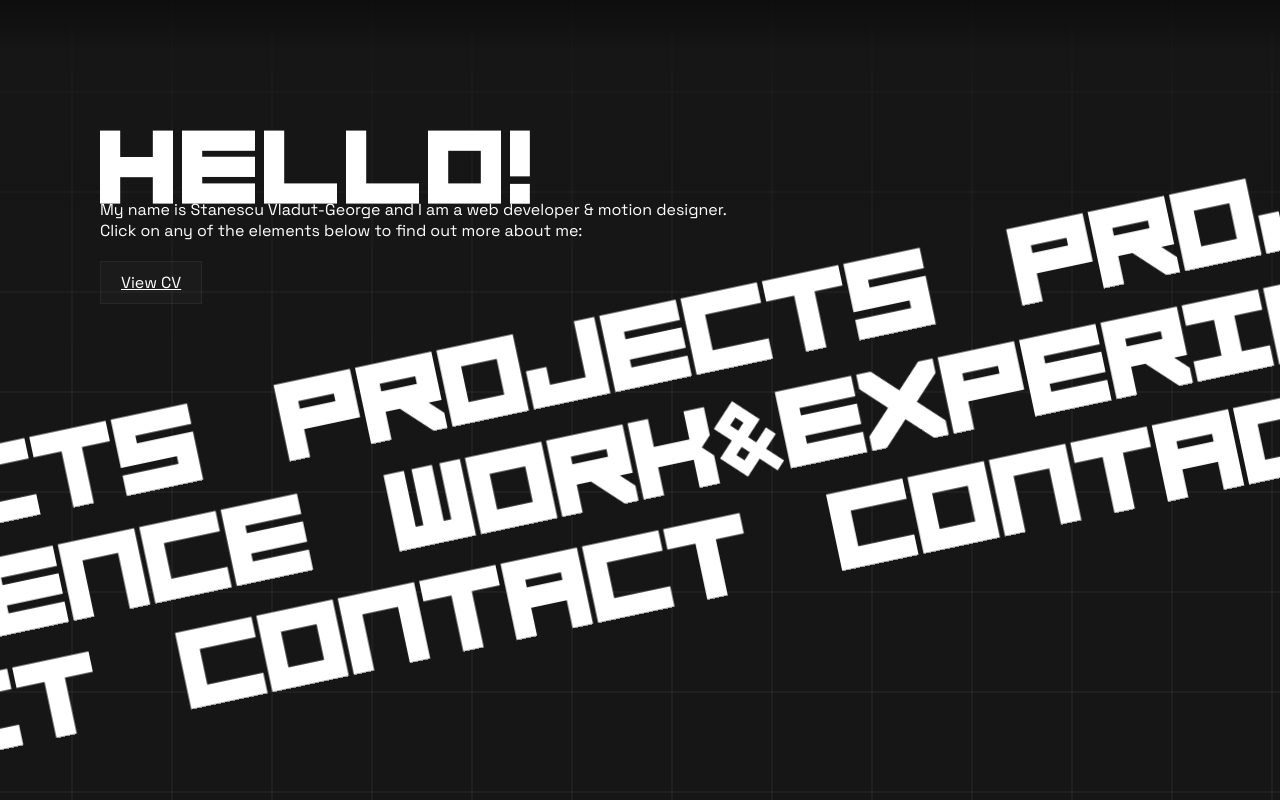
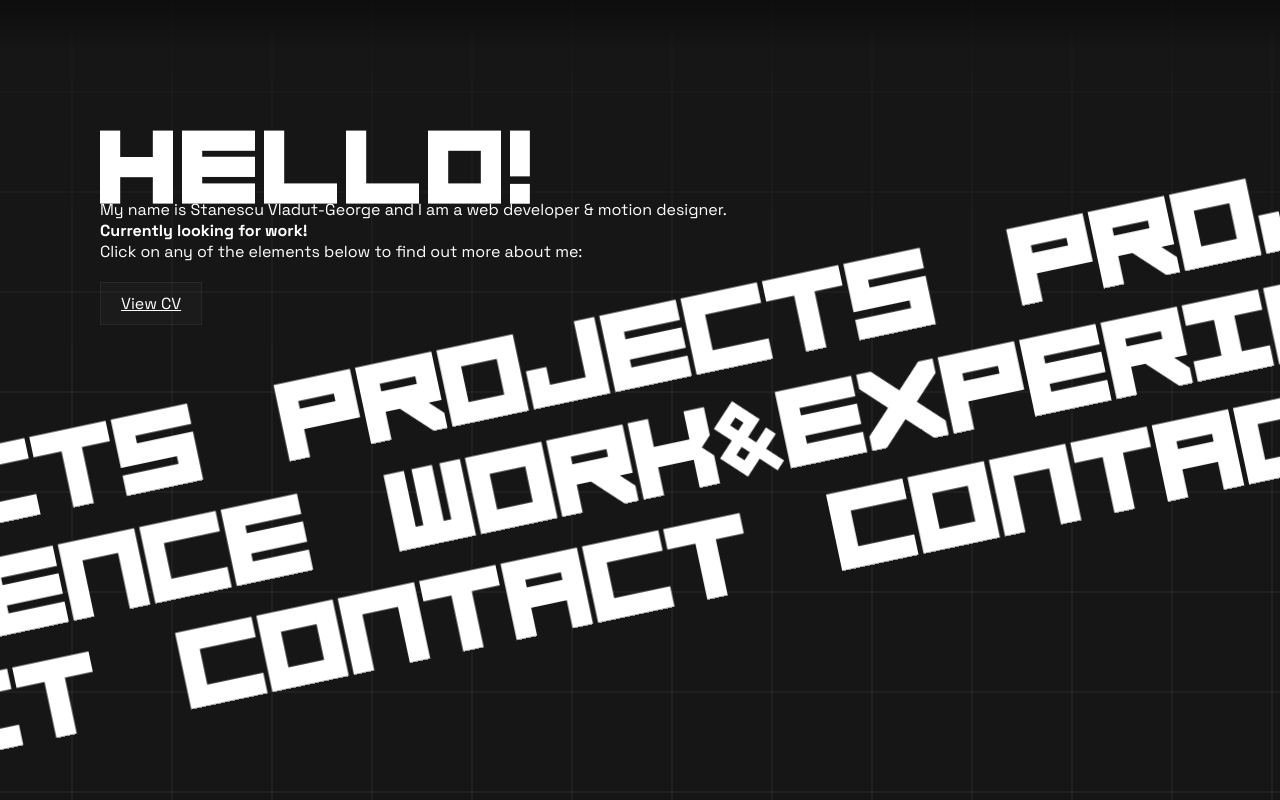
Before and after one commit to stnsc/net, a React (Vite) app: page / in a window 1280 px wide. Shown: the part 880-1680 px from the top of the page. Built offline with nearby package versions, Linux system fonts and the light colour scheme.

Commit message:
updated CV

```diff
--- a/src/App.jsx
+++ b/src/App.jsx
@@ -77,6 +77,9 @@ export default function App() {
                 <motion.p animate={fade(activeSection, 0.04)}>
                   My name is Stanescu Vladut-George and I am a web developer & motion designer.
                 </motion.p>
+                <motion.p animate={fade(activeSection, 0.06)}>
+                  <b>Currently looking for work!</b>
+                </motion.p>
                 <motion.p animate={fade(activeSection, 0.08)}>
                   Click on any of the elements below to find out more about me:
                 </motion.p>
```
Also changed, not shown: 1 other file (tests, documents, lock files or other folders).
